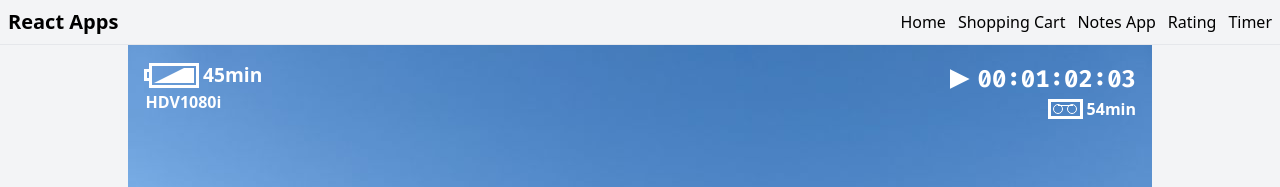
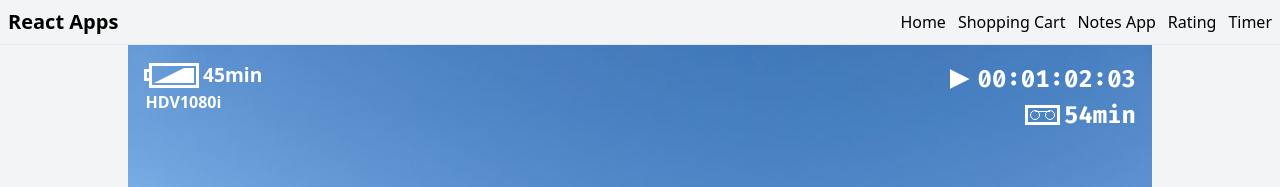
Before and after one commit to Dimterion/react-apps, a React (Vite) app: page /camera-ui in a window 1280 px wide. Shown: the top 187 px of the page. Built offline with nearby package versions, Linux system fonts and the light colour scheme; no server answers.

Commit message:
adjust camera-ui classes

```diff
--- a/src/pages/camera-ui/camera-ui.css
+++ b/src/pages/camera-ui/camera-ui.css
@@ -111,6 +111,7 @@
   align-items: center;
   display: flex;
   gap: var(--main-gap);
+  justify-content: end;
 }
 
 .icon--record {
@@ -151,15 +152,7 @@
   }
 }
 
-.recordedTime-section {
-  align-items: center;
-  display: flex;
-  font-size: 1rem;
-  gap: var(--main-gap);
-  justify-content: end;
-}
-
-.tape-icon {
+.icon--tape {
   align-items: center;
   border: 2px solid white;
   display: flex;
@@ -174,14 +167,14 @@
   }
 }
 
-.tape-icon-circle {
+.icon--tape-circle {
   border: 1px solid white;
   border-radius: 50%;
   height: 10px;
   width: 10px;
 }
 
-.tape-icon-connectionLine {
+.icon--tape-line {
   background-color: white;
   height: 0.5px;
   position: absolute;
--- a/src/pages/camera-ui/camera-ui.jsx
+++ b/src/pages/camera-ui/camera-ui.jsx
@@ -30,13 +30,13 @@ export default function CameraUiPage() {
             <p className="status-row__text">00:01:02:03</p>
           </div>
 
-          <div className="recordedTime-section">
-            <span className="tape-icon" aria-hidden="true">
-              <span className="tape-icon-circle" />
-              <span className="tape-icon-connectionLine" />
-              <span className="tape-icon-circle" />
+          <div className="status-row">
+            <span className="icon--tape" aria-hidden="true">
+              <span className="icon--tape-circle" />
+              <span className="icon--tape-line" />
+              <span className="icon--tape-circle" />
             </span>
-            <p>54min</p>
+            <p className="status-row__text">54min</p>
           </div>
         </section>
       </section>
```
